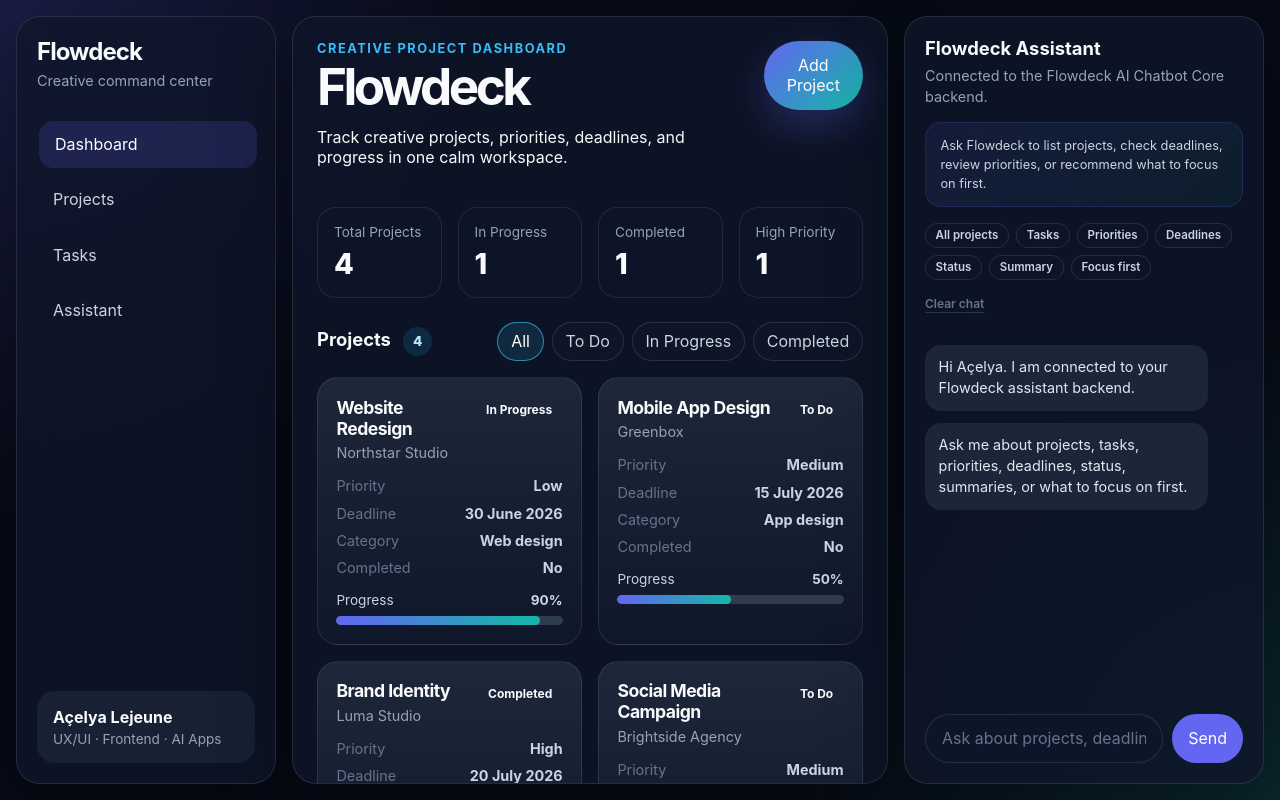
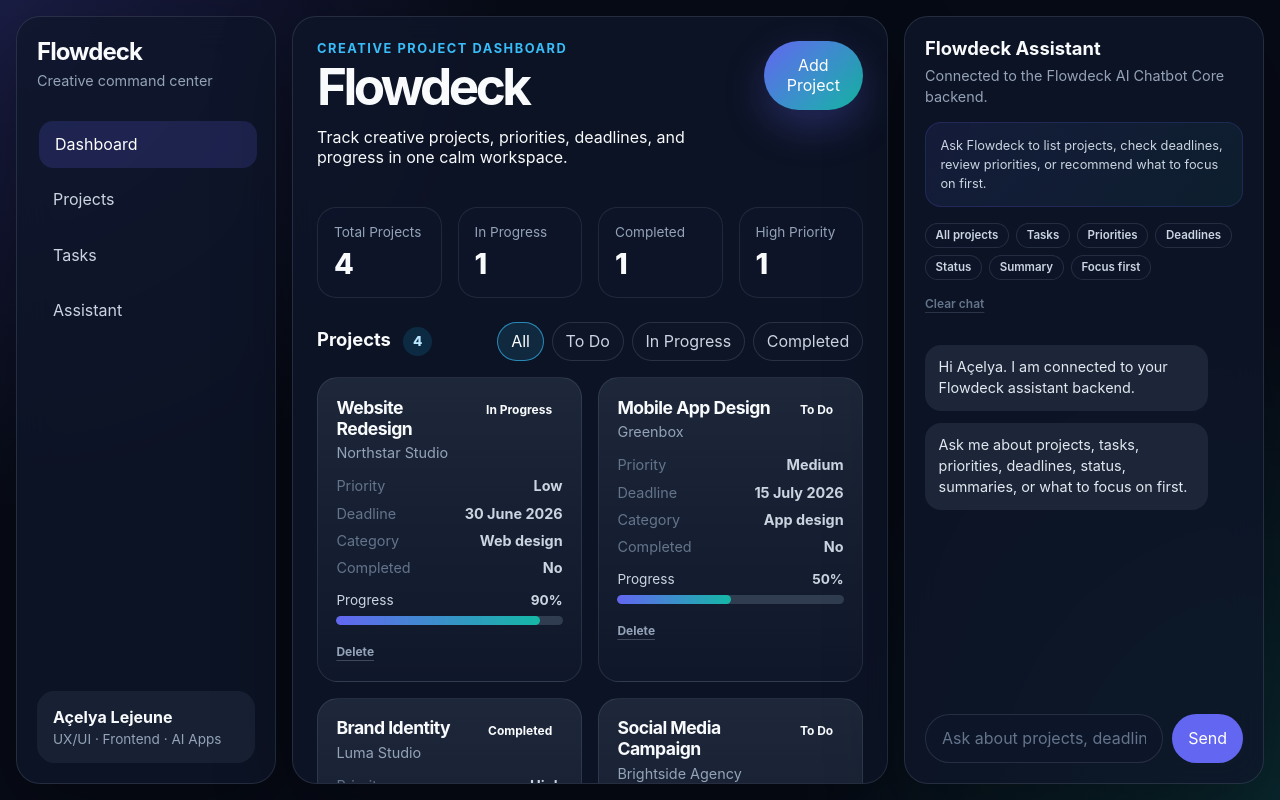
Before and after one commit to LejeuneA/flowdeck, a React (Vite) app: page / in a window 1280 px wide. Built offline with nearby package versions, Linux system fonts and the light colour scheme.

Commit message:
Add project delete action

```diff
--- a/src/App.tsx
+++ b/src/App.tsx
@@ -47,6 +47,12 @@ function App() {
         setIsProjectFormOpen(false);
     }
 
+    function handleDeleteProject(projectId: number) {
+        setProjectList((currentProjects) =>
+            currentProjects.filter((project) => project.id !== projectId)
+        );
+    }
+
     const {
         totalProjects,
         inProgressProjects,
@@ -84,6 +90,7 @@ function App() {
                     selectedStatus={selectedStatus}
                     onStatusChange={setSelectedStatus}
                     filteredProjects={filteredProjects}
+                    onDeleteProject={handleDeleteProject}
                 />
             </main>
 
--- a/src/components/ProjectCard.tsx
+++ b/src/components/ProjectCard.tsx
@@ -1,9 +1,13 @@
 import type { Project } from "../types/Project";
 import { formatDisplayDate } from "../utils/dateFormat";
 
-type ProjectCardProps = Omit<Project, "id">;
+type ProjectCardProps = Omit<Project, "id"> & {
+    id: number;
+    onDeleteProject: (projectId: number) => void;
+};
 
 function ProjectCard({
+    id,
     title,
     client,
     status,
@@ -12,6 +16,7 @@ function ProjectCard({
     category,
     progress,
     completed,
+    onDeleteProject,
 }: ProjectCardProps) {
     return (
         <article className="project-card">
@@ -59,6 +64,14 @@ function ProjectCard({
                     />
                 </div>
             </div>
+
+            <button
+                className="project-card__delete"
+                type="button"
+                onClick={() => onDeleteProject(id)}
+            >
+                Delete
+            </button>
         </article>
     );
 }
--- a/src/components/ProjectList.tsx
+++ b/src/components/ProjectList.tsx
@@ -3,22 +3,17 @@ import type { Project } from "../types/Project";
 
 type ProjectListProps = {
     projects: Project[];
+    onDeleteProject: (projectId: number) => void;
 };
 
-function ProjectList({ projects }: ProjectListProps) {
+function ProjectList({ projects, onDeleteProject }: ProjectListProps) {
     return (
         <div className="project-grid">
             {projects.map((project) => (
                 <ProjectCard
                     key={project.id}
-                    title={project.title}
-                    client={project.client}
-                    status={project.status}
-                    priority={project.priority}
-                    deadline={project.deadline}
-                    category={project.category}
-                    progress={project.progress}
-                    completed={project.completed}
+                    {...project}
+                    onDeleteProject={onDeleteProject}
                 />
             ))}
         </div>
--- a/src/components/ProjectsSection.tsx
+++ b/src/components/ProjectsSection.tsx
@@ -6,12 +6,14 @@ type ProjectsSectionProps = {
     selectedStatus: ProjectStatusFilter;
     onStatusChange: (status: ProjectStatusFilter) => void;
     filteredProjects: Project[];
+    onDeleteProject: (projectId: number) => void;
 };
 
 function ProjectsSection({
     selectedStatus,
     onStatusChange,
     filteredProjects,
+    onDeleteProject,
 }: ProjectsSectionProps) {
     return (
         <section>
@@ -29,7 +31,10 @@ function ProjectsSection({
                 />
             </div>
 
-            <ProjectList projects={filteredProjects} />
+            <ProjectList
+                projects={filteredProjects}
+                onDeleteProject={onDeleteProject}
+            />
         </section>
     );
 }
--- a/src/styles/flowdeck.scss
+++ b/src/styles/flowdeck.scss
@@ -179,6 +179,51 @@ button {
     &:hover {
         transform: translateY(-2px);
         box-shadow: 0 20px 50px rgba(99, 102, 241, 0.38);
+    }
+}
+
+.flowdeck__header-actions {
+    display: flex;
+    align-items: center;
+    gap: 0.75rem;
+}
+
+.flowdeck__secondary-button {
+    border: 1px solid rgba(148, 163, 184, 0.18);
+    border-radius: 999px;
+    padding: 0.8rem 1rem;
+    color: #cbd5e1;
+    background: rgba(15, 23, 42, 0.72);
+    font-size: 0.85rem;
+    font-weight: 800;
+    transition: border-color 0.2s ease, background 0.2s ease, color 0.2s ease,
+        transform 0.2s ease;
+
+    &:hover {
+        border-color: rgba(148, 163, 184, 0.42);
+        color: #ffffff;
+        background: rgba(30, 41, 59, 0.95);
+        transform: translateY(-1px);
+    }
+}
+
+.project-card__delete {
+    width: fit-content;
+    border: 0;
+    margin-top: 1rem;
+    padding: 0.2rem 0;
+    color: #94a3b8;
+    background: transparent;
+    font-size: 0.75rem;
+    font-weight: 700;
+    text-decoration: underline;
+    text-decoration-color: rgba(148, 163, 184, 0.35);
+    text-underline-offset: 0.25rem;
+    transition: color 0.2s ease, text-decoration-color 0.2s ease;
+
+    &:hover {
+        color: #f87171;
+        text-decoration-color: rgba(248, 113, 113, 0.65);
     }
 }
 
```
